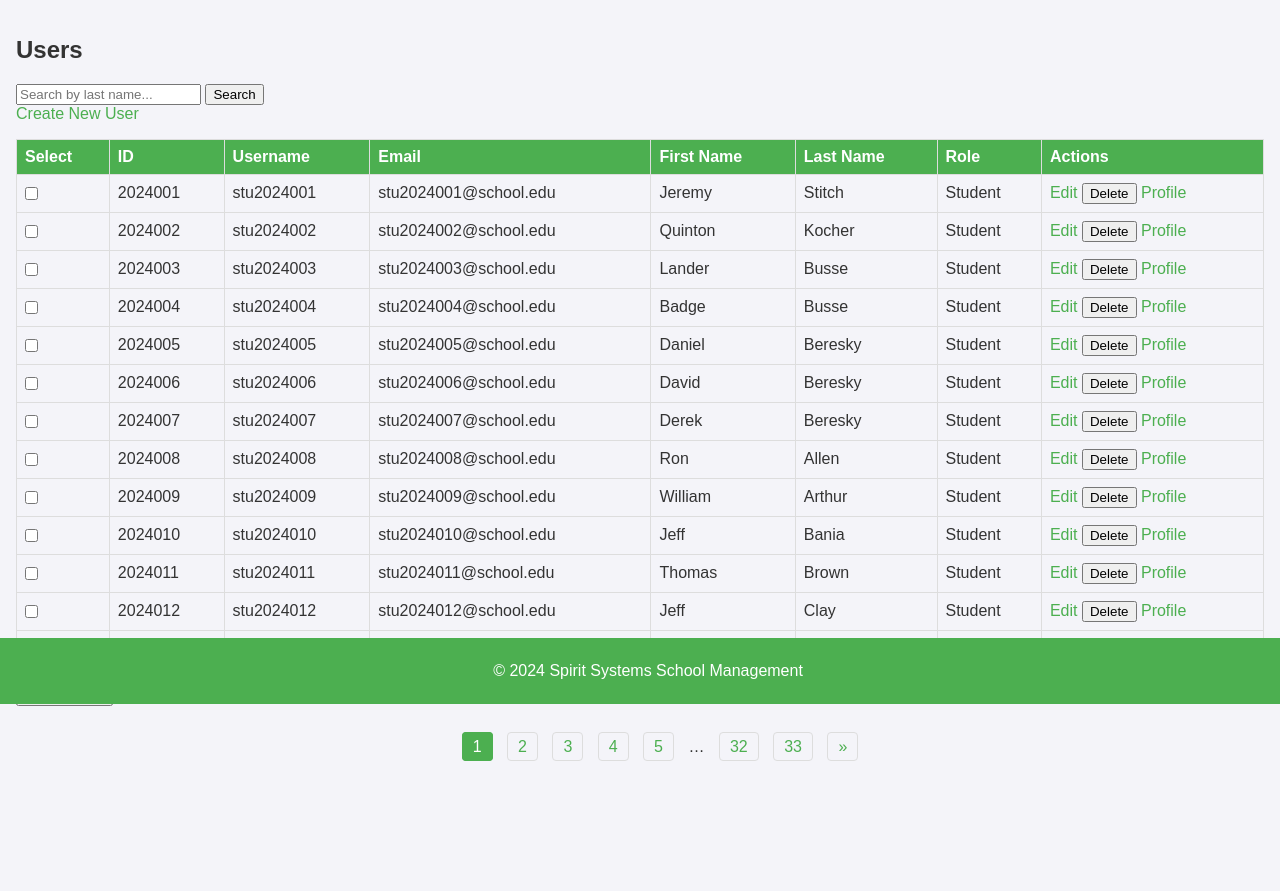
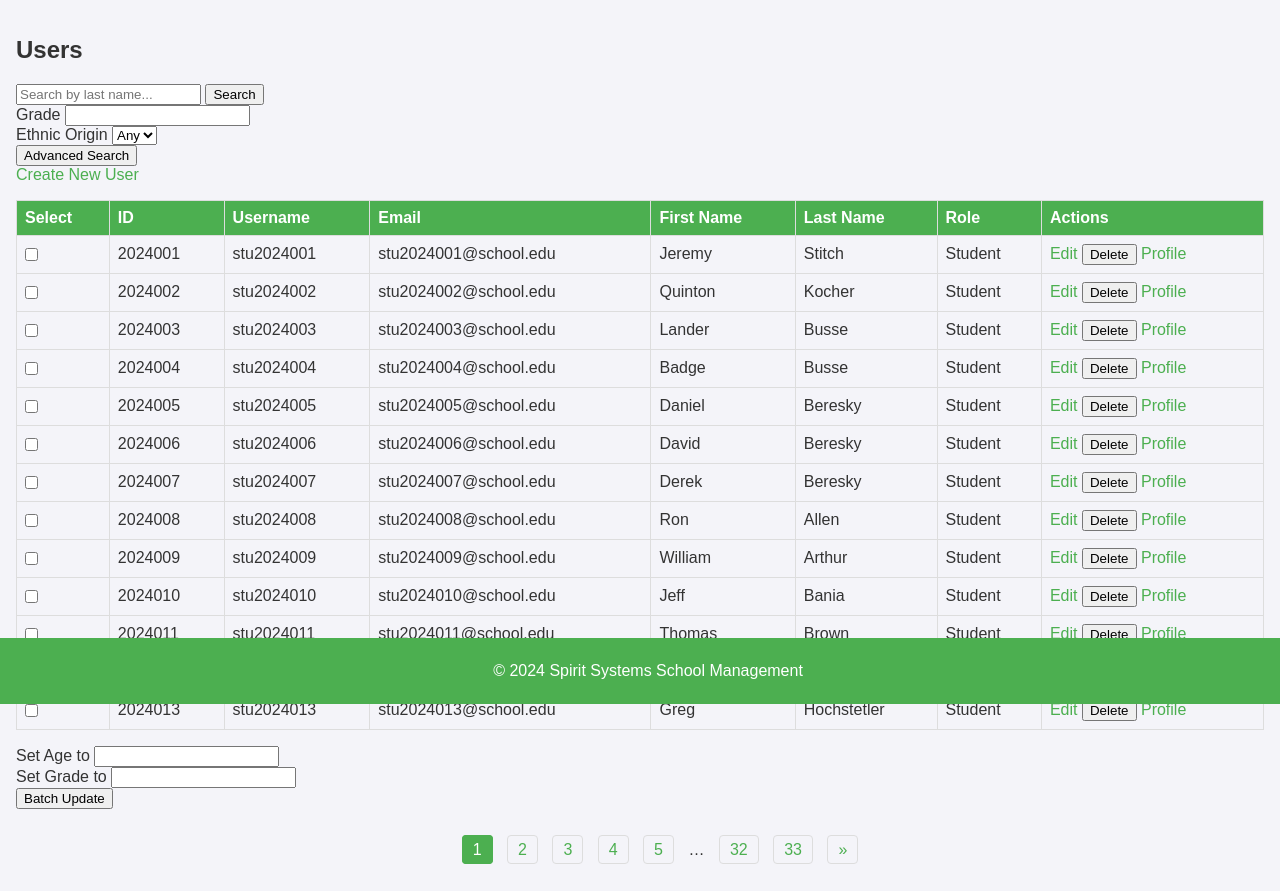
Before and after one commit to taholmes160/school14, a Flask app: page /users in a window 1280 px wide. Shown: the part 96-987 px from the top of the page. Before the commit the page ends 857 px from the top, so only its background shows below. Run offline with Flask 3, Linux system fonts and the light colour scheme; a user stored in the database is signed in; data comes from the database, SQL or seed files in the repository; data that the repository does not hold is empty; parts of the project's set-up code (start-up, migrations or seed data) failed here and were passed over.

Commit message:
Add advanced search and batch update enhancements
- Introduced AdvancedSearchForm to allow filtering users by grade and ethnic origin.
- Updated the 'users' route to handle advanced search form submissions.
- Enhanced BatchUpdateForm with new fields for setting age and grade.
- Modified 'batch_update' route to process new batch update fields.
- Updated users.html template to include advanced search form and new batch update fields.

```diff
--- a/app/forms.py
+++ b/app/forms.py
@@ -1,7 +1,7 @@
 # app/forms.py
 
 from flask_wtf import FlaskForm
-from wtforms import StringField, PasswordField, BooleanField, SelectField, SubmitField, IntegerField, TextAreaField, DateField
+from wtforms import StringField, PasswordField, BooleanField, SelectField, SubmitField, IntegerField, TextAreaField, DateField, SelectMultipleField, widgets
 from wtforms.validators import DataRequired, Email, EqualTo, Length
 from app.models import Role, Gender, RacialCategory, EthnicBackground, Country
 
@@ -55,3 +55,18 @@ class BatchUpdateForm(FlaskForm):
     age = IntegerField('Age', validators=[DataRequired()])
     grade = StringField('Grade', validators=[Length(max=10)])
     submit = SubmitField('Update Selected Users')
+    select_grade = SelectMultipleField('Select Grade', choices=[('NULL', 'No Grade')] + [(str(i), f'{i}th') for i in range(1, 13)], option_widget=widgets.CheckboxInput(), widget=widgets.ListWidget(prefix_label=False))
+    # Add a new field to set the grade for the batch update
+    set_grade = StringField('Set Grade to', validators=[Length(max=10)])
+    # Add a new field to set the age for the batch update
+    set_age = IntegerField('Set Age to')
+    submit = SubmitField('Update Selected Users')
+
+class AdvancedSearchForm(FlaskForm):
+    grade = StringField('Grade', validators=[Length(max=80)])
+    ethnic_origin = SelectField('Ethnic Origin', coerce=int)
+    search = SubmitField('Search')
+
+    def __init__(self, *args, **kwargs):
+        super(AdvancedSearchForm, self).__init__(*args, **kwargs)
+        self.ethnic_origin.choices = [(0, 'Any')] + [(ethnic.id, ethnic.name) for ethnic in EthnicBackground.query.all()]
--- a/app/routes.py
+++ b/app/routes.py
@@ -4,8 +4,8 @@ from datetime import datetime
 from flask import render_template, flash, redirect, url_for, request, Blueprint
 from flask_login import current_user, login_user, logout_user, login_required
 from app import db
-from app.models import User, Role, StudentProfile  # Ensure StudentProfile is imported
-from app.forms import LoginForm, UserForm, UserTypeForm, UserProfileForm, BatchUpdateForm
+from app.models import User, Role, StudentProfile, EthnicBackground
+from app.forms import LoginForm, UserForm, UserTypeForm, UserProfileForm, BatchUpdateForm, AdvancedSearchForm
 
 main = Blueprint('main', __name__)
 
@@ -27,7 +27,7 @@ def login():
         return redirect(url_for('main.users'))
     return render_template('login.html', form=form)
 
-@main.route('/users')
+@main.route('/users', methods=['GET', 'POST'])
 @login_required
 def users():
     users_query = User.query.order_by(User.id.asc())
@@ -42,11 +42,19 @@ def users():
             (User.first_name.contains(search)) |
             (User.last_name.contains(search))
         )
+
+    advanced_search_form = AdvancedSearchForm()
+    if advanced_search_form.validate_on_submit():
+        if advanced_search_form.grade.data:
+            users_query = users_query.filter(User.student_profile.has(grade=advanced_search_form.grade.data))
+        if advanced_search_form.ethnic_origin.data and advanced_search_form.ethnic_origin.data != 0:
+            users_query = users_query.filter(User.student_profile.has(ethnic_background_id=advanced_search_form.ethnic_origin.data))
+
     users = users_query.paginate(page=page, per_page=per_page, error_out=False)
 
     form = BatchUpdateForm()  # Create an instance of the form
 
-    return render_template('users.html', users=users.items, pagination=users, search=search, form=form)
+    return render_template('users.html', users=users.items, pagination=users, search=search, form=form, advanced_search_form=advanced_search_form)
 
 @main.route('/user/new', methods=['GET', 'POST'])
 @login_required
@@ -182,30 +190,26 @@ def user_profile(user_id):
         return redirect(url_for('main.user_profile', user_id=user.id))
     return render_template('user_profile.html', user=user, form=form)
 
-@main.route('/batch_update', methods=['POST', 'GET'])
+@main.route('/batch_update', methods=['POST'])
 @login_required
 def batch_update():
     form = BatchUpdateForm()
-    if request.method == 'POST':
+    if form.validate_on_submit():
         user_ids = request.form.getlist('user_ids')
-        print(f"Form data: {request.form}")  # Debugging statement
-        print(f"User IDs: {user_ids}")  # Debugging statement
-        if form.validate_on_submit():
-            print(f"Form data: {form.data}")  # Debugging statement
-            if not user_ids:
-                print("No user IDs selected")  # Debugging statement
-                flash('No users selected for update.')
-                return redirect(url_for('main.users'))
-            for user_id in user_ids:
-                user = User.query.get(user_id)
-                if user and user.role.name == 'Student':
-                    if not user.student_profile:
-                        user.student_profile = StudentProfile(user_id=user.id)
-                    if form.age.data is not None:
-                        user.student_profile.age = form.age.data
-                    if form.grade.data:
-                        user.student_profile.grade = form.grade.data
-            db.session.commit()
-            flash('Batch update successful.')
+        if not user_ids:
+            flash('No users selected for update.')
             return redirect(url_for('main.users'))
+
+        for user_id in user_ids:
+            user = User.query.get(user_id)
+            if user and user.role.name == 'Student':
+                if not user.student_profile:
+                    user.student_profile = StudentProfile(user_id=user.id)
+                if form.set_age.data is not None:
+                    user.student_profile.age = form.set_age.data
+                if form.set_grade.data:
+                    user.student_profile.grade = form.set_grade.data
+        db.session.commit()
+        flash('Batch update successful.')
+        return redirect(url_for('main.users'))
     return render_template('batch_update.html', form=form)
--- a/app/templates/users.html
+++ b/app/templates/users.html
@@ -12,6 +12,18 @@ Users - School Management App
     <input type="text" name="search" value="{{ search }}" placeholder="Search by last name...">
     <button type="submit">Search</button>
 </form>
+
+<form method="POST" action="{{ url_for('main.users') }}">
+    {{ advanced_search_form.hidden_tag() }}
+    <div>
+        {{ advanced_search_form.grade.label }} {{ advanced_search_form.grade() }}
+    </div>
+    <div>
+        {{ advanced_search_form.ethnic_origin.label }} {{ advanced_search_form.ethnic_origin() }}
+    </div>
+    <button type="submit">Advanced Search</button>
+</form>
+
 <a href="{{ url_for('main.new_user') }}">Create New User</a>
 
 <form method="POST" action="{{ url_for('main.batch_update') }}">
@@ -51,6 +63,12 @@ Users - School Management App
                 {% endfor %}
             </tbody>
         </table>
+    </div>
+    <div>
+        {{ form.set_age.label }} {{ form.set_age() }}
+    </div>
+    <div>
+        {{ form.set_grade.label }} {{ form.set_grade() }}
     </div>
     <button type="submit">Batch Update</button>
 </form>
```
